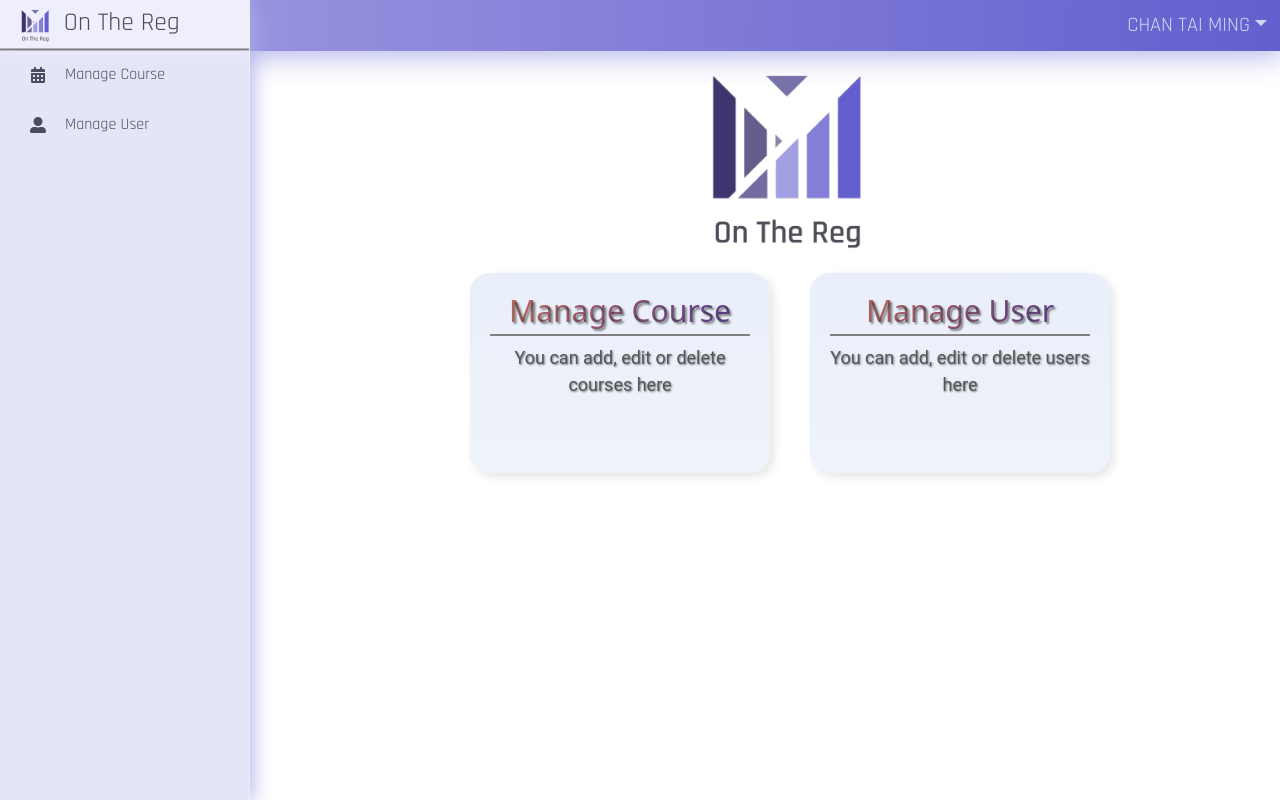
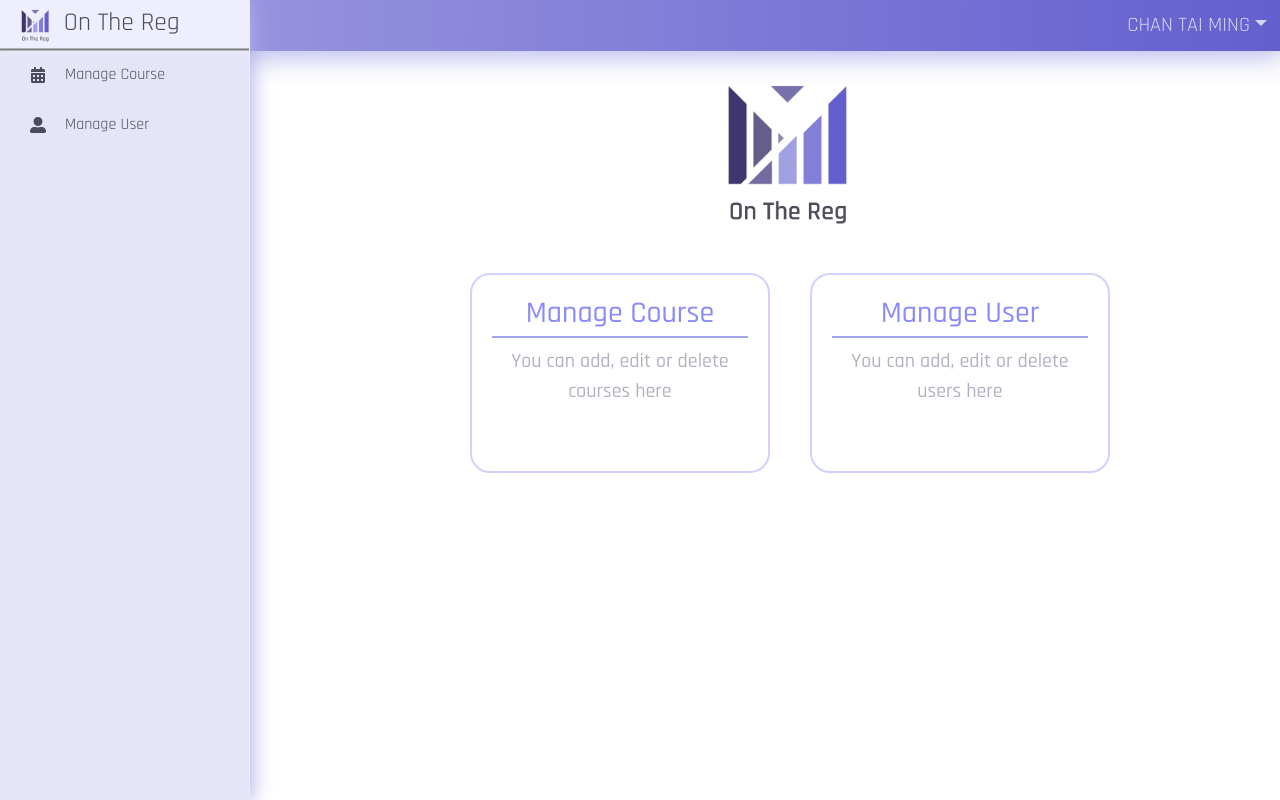
Before and after one commit to tsoikh0917/on_the_reg, a React (Create React App) app in the folder client/: page / in a window 1280 px wide. Built offline with nearby package versions, Linux system fonts and the light colour scheme.

Commit message:
change_main_s_css

```diff
--- a/client/src/App.css
+++ b/client/src/App.css
@@ -45,7 +45,7 @@ h1 {
   font-size: 70px;
   font-weight: 600;
   width: 80%;
-  background-image: linear-gradient(to left, #553c9a, #cb6a56);
+  background-image: linear-gradient(180deg, #8A8AFB 0%, #8A8AFB 100%);
   color: transparent;
   background-clip: text;
   -webkit-background-clip: text;
--- a/client/src/components/Login/changePW.css
+++ b/client/src/components/Login/changePW.css
@@ -11,10 +11,19 @@ h2 {
   margin-top: 0;
 }
 
+#topic{
+  font-family: 'Rajdhani', sans-serif;
+  font-weight: 400;
+  font-size: 40px;
+  color: #B2B2BE;
+  text-shadow: none;
+}
+
 label {
   display: block;
-  margin-bottom: 5px;
-  font-weight: bold;
+  margin-bottom: 8px;
+  font-weight: 400;
+  color: #b2b2be;
   text-shadow: 0px 0px 0px #1212d4;
   font-family: 'Rajdhani', sans-serif;
 }
@@ -23,7 +32,7 @@ input[type="password"] {
   width: 100%;
   padding: 10px;
   border: 1px solid #B2B2BE;
-  border-radius: 5px;
+  border-radius: 20px;
   margin-bottom: 20px;
 }
 
@@ -32,7 +41,7 @@ input[type="submit"] {
   color: white;
   padding: 10px 20px;
   border: none;
-  border-radius: 5px;
+  border-radius: 10px;
   cursor: pointer;
 }
 
@@ -45,3 +54,10 @@ input[type="submit"]:hover {
   margin-left: 10%;
   position: absolute;
 }
+
+#space_for_form{
+  background: linear-gradient(117.47deg, #F4F4FF 3.33%, #E7E7FA 100.44%);
+  box-shadow: 4px 4px 30px #AFAFE9;
+  border-radius: 20px;
+  border: none;
+}
--- a/client/src/components/Login/changePW.jsx
+++ b/client/src/components/Login/changePW.jsx
@@ -31,8 +31,8 @@ function ChangePW() {
   return (
     <div>
       <div id="spacing">
-        <form className="changePW" onSubmit={handleSubmit}>
-          <h1>Change Password</h1>
+        <form className="changePW" onSubmit={handleSubmit} id="space_for_form">
+          <h1 id="topic">Change Password</h1>
           <label htmlFor="current-pw">Current Password:</label>
           <input
             type="password"
--- a/client/src/components/studentCourseManage/main_S.css
+++ b/client/src/components/studentCourseManage/main_S.css
@@ -1,7 +1,9 @@
+@import url('https://fonts.googleapis.com/css2?family=Rajdhani:wght@300;400;500&display=swap');
 .card-container {
   display: flex;
   flex-wrap: wrap;
   justify-content: center;
+  font-family: 'Rajdhani', sans-serif;
 }
 
 .cardA,
@@ -11,14 +13,16 @@
   width: 300px;
   height: 200px;
   margin: 20px;
-  background-color: white;
-  box-shadow: 4px 4px 10px rgba(0, 0, 0, 0.1);
+  color: #f3f3f9;
+  box-shadow: 0 0 0 0 #00a2ff, 0 0 0 0 #d000ff;
   text-align: center;
   padding: 20px;
-  background-image: linear-gradient(0deg, #5f85cd1a, #245ecb1a);
+  transition: 0.5s;
+  border-radius: 20px;
+  border: 2px solid #D1D1FF;
 
-  border-radius: 20px;
 }
+
 .card3,
 .card4,
 .card5,
@@ -38,14 +42,20 @@
 .cardB:hover,
 .cardC:hover,
 .cardD:hover {
-  background-color: lightgray; /* Set the background color on hover */
+  background: linear-gradient(334.96deg, #E3E3FF 7%, #F0F0FC 91.47%);/* Set the background color on hover */
+  transform: translate(0, -1px);
+  transform: scale(1.02);
+  box-shadow: -5px -5px 10px 0 #bebffe, 5px 5px 10px 0 #7d7fec;
 }
+
+
 
 .cardA h2,
 .cardB h2,
 .cardC h2,
 .cardD h2 {
   font-size: 24px;
+  color: #B2B2BE;
   margin-bottom: 10px;
 }
 
@@ -53,8 +63,11 @@
 .cardB p,
 .cardC p,
 .cardD p {
-  font-size: 18px;
-  color: #555;
+  font-size: 20px;
+  color: #B2B2BE;
+  font-family: 'Rajdhani', sans-serif;
+  font-weight: 500;
+  text-shadow: none;
 }
 
 .icon {
@@ -64,6 +77,7 @@
 
 #main_icon {
   text-align: center;
+  transform: scale(0.8);
 }
 .image-button,
 .image-button2,
@@ -96,13 +110,16 @@
 
 .main_image {
   margin-top: 10%;
-  color: rgb(124, 91, 190);
+  color: #B2B2BE;
 }
 
 .main_h1 {
   padding-bottom: 5px;
-  border-bottom: 2px solid grey;
+  text-shadow: none;
+  border-bottom: 2px solid #A4A5E9;
 }
+
+
 
 .main_text {
   font-family: "Roboto", sans-serif;
```
